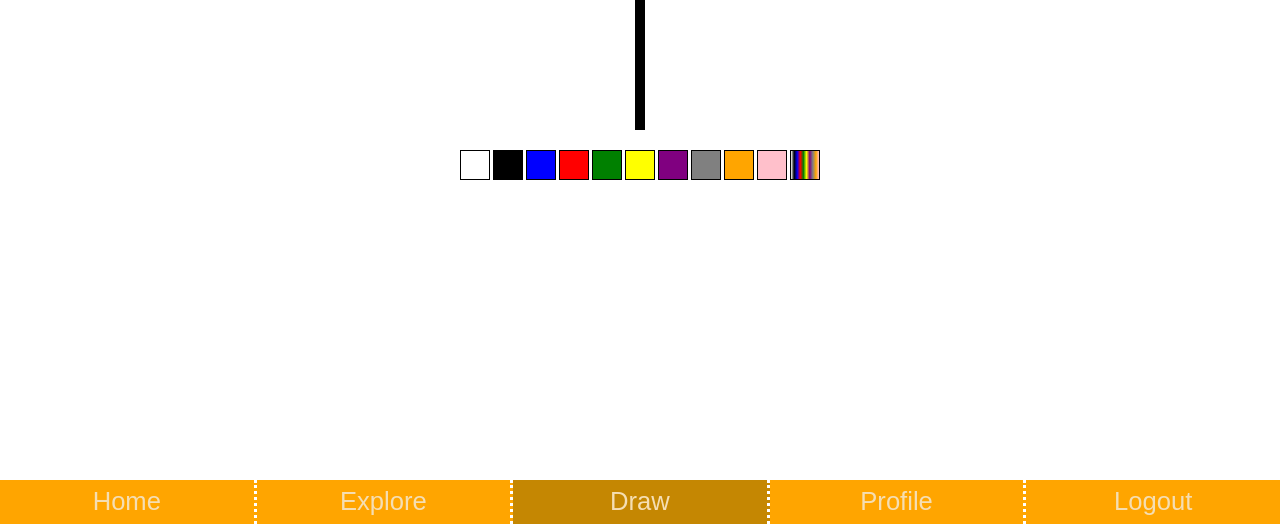
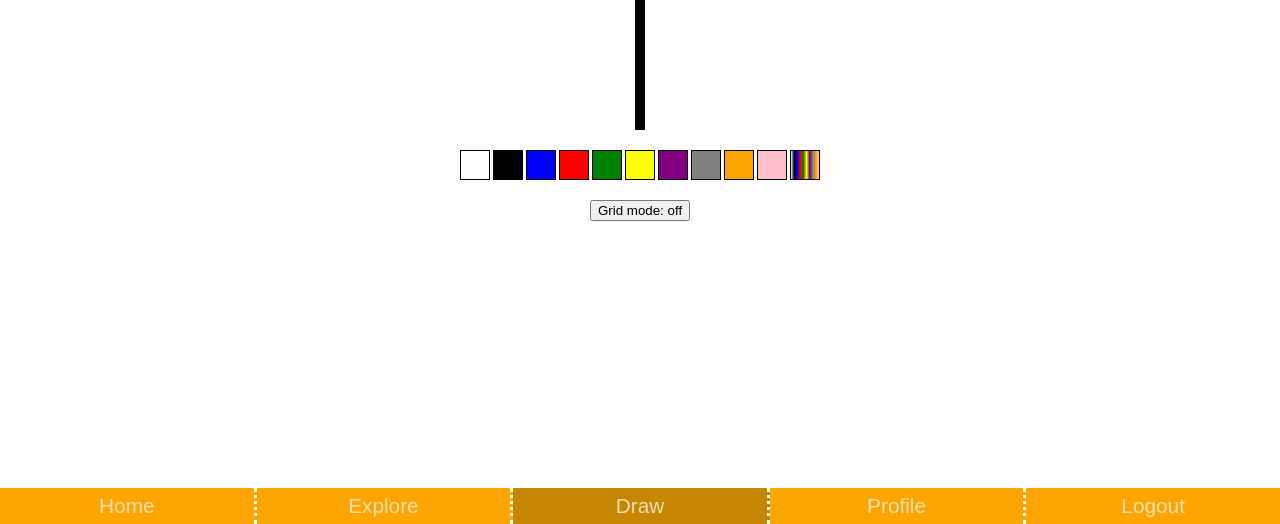
Before and after one commit to Zackry12/lukisgitugitu, a Flask app: page /draw in a window 1280 px wide. Shown: the part 276-800 px from the top of the page. Run offline with Flask 3, Linux system fonts and the light colour scheme; the visitor is signed in with stand-in values (Sample User, id 1); data comes from the database, SQL or seed files in the repository; both versions use the stored data as it was after the commit.

Commit message:
add grid button

```diff
--- a/app/static/draw.css
+++ b/app/static/draw.css
@@ -39,7 +39,7 @@
     display: flex;
     justify-content: center;
     flex-wrap: wrap;
-    width:375px;
+    width: 50%;
     gap: 3px
 }
 
@@ -53,3 +53,7 @@
 .highlight-border{
     border: 2px solid gold;
 }
+
+.grid-border{
+    border: 1px solid black;
+}
--- a/app/static/draw.js
+++ b/app/static/draw.js
@@ -4,9 +4,11 @@ const grid = document.querySelector('#grid');
 const width = Number(canvasData.dataset.width);
 const height = Number(canvasData.dataset.height);
 const colorGrid = document.querySelector('#color-grid')
+const gridButton = document.querySelector('#grid-button')
 let colorList = ["white","black","blue","red","green","yellow","purple","grey","orange","pink"]
 let current_color = "black"
 let pointerdown = false;
+let gridMode = false
 
 document.addEventListener('pointerdown', () => {
     pointerdown = true;
@@ -68,5 +70,23 @@ function gridColorSetup(colorList){
     }
 }
 
+
+gridButton.addEventListener('pointerdown', () => {
+    const gridItem = document.querySelectorAll('.grid-item')
+    if (gridMode === false){
+        gridMode = true
+        gridButton.textContent = "Grid Mode: On"
+        for (let item of gridItem){
+            item.classList.add('grid-border')
+        }}
+    else{
+        gridMode = false
+        gridButton.textContent = "Grid Mode: Off"
+        for (let item of gridItem){
+            item.classList.remove('grid-border')
+        }
+    }
+})
+
 gridMaker(width, height)
 gridColorSetup(colorList)
--- a/app/static/style.css
+++ b/app/static/style.css
@@ -38,7 +38,7 @@ body{
     text-align: center;
     text-decoration: none;
     outline: none;
-    font-size: 1.6em;
+    font-size: 130%;
     padding: 0.3em 0;
     font-family: Arial, Helvetica, sans-serif;
 
--- a/app/templates/draw.html
+++ b/app/templates/draw.html
@@ -8,8 +8,8 @@
 
 <div id="container">
     <div id="grid"></div>
-    <div id="color-grid">
-    </div>
+    <div id="color-grid"></div>
+    <button id="grid-button">Grid mode: off</button>
 </div>
 
 <script src="{{ url_for('static', filename='draw.js') }}"></script>
```
Also changed, not shown: app.db.
